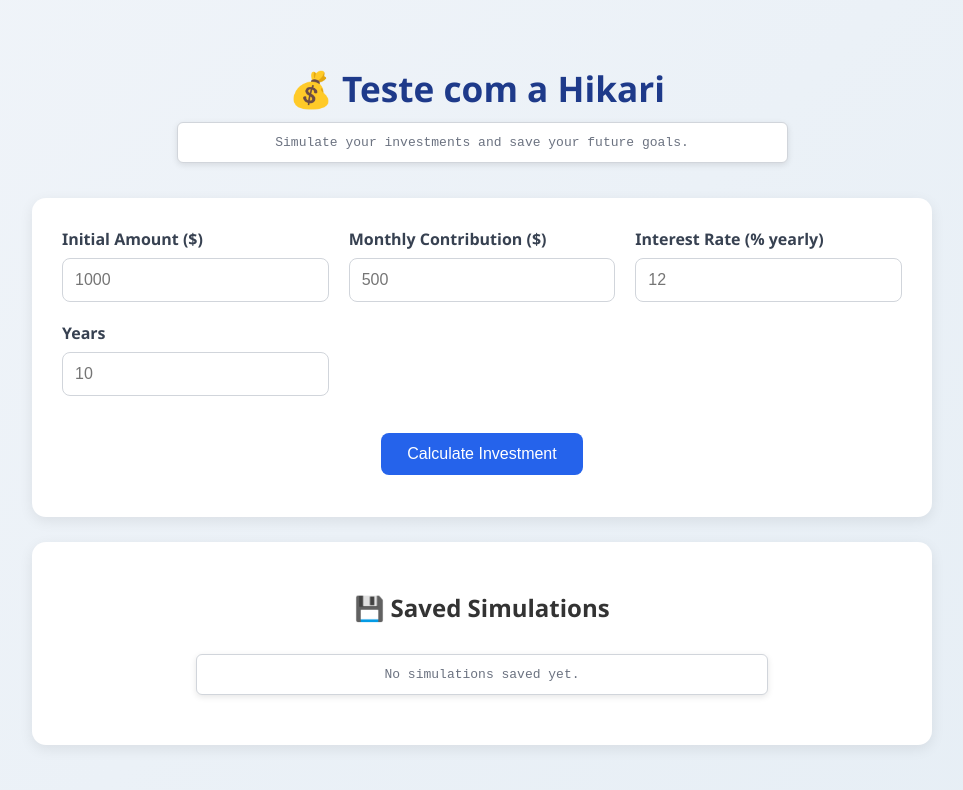
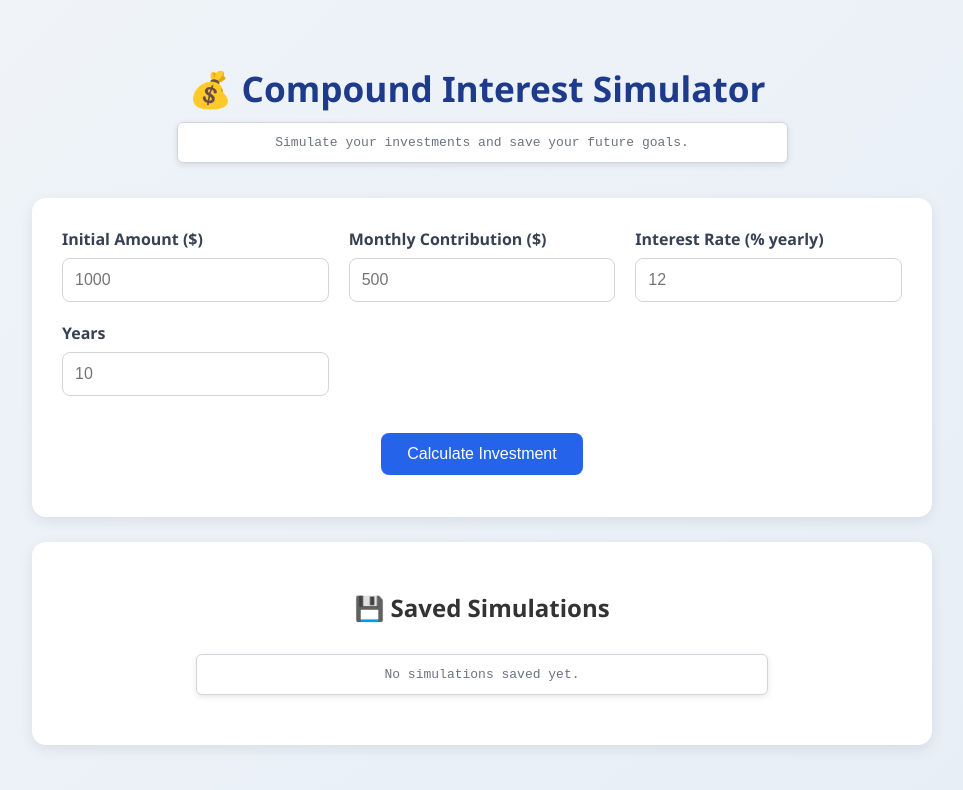
Before and after one commit to Mauricio-Camilo-AWS-Projects/s3-frontend, a website: page src/index.html in a window 1280 px wide. Shown: the whole page, without its empty margins (158-1121 px from the left). Drawn offline with Linux system fonts and the light colour scheme.

Commit message:
remover o test com a Hikari

```diff
--- a/src/index.html
+++ b/src/index.html
@@ -9,7 +9,7 @@
 <body>
 
   <div class="container">
-    <h1>💰 Teste com a Hikari</h1>
+    <h1>💰 Compound Interest Simulator</h1>
     <p class="subtitle">
       Simulate your investments and save your future goals.
     </p>
```
